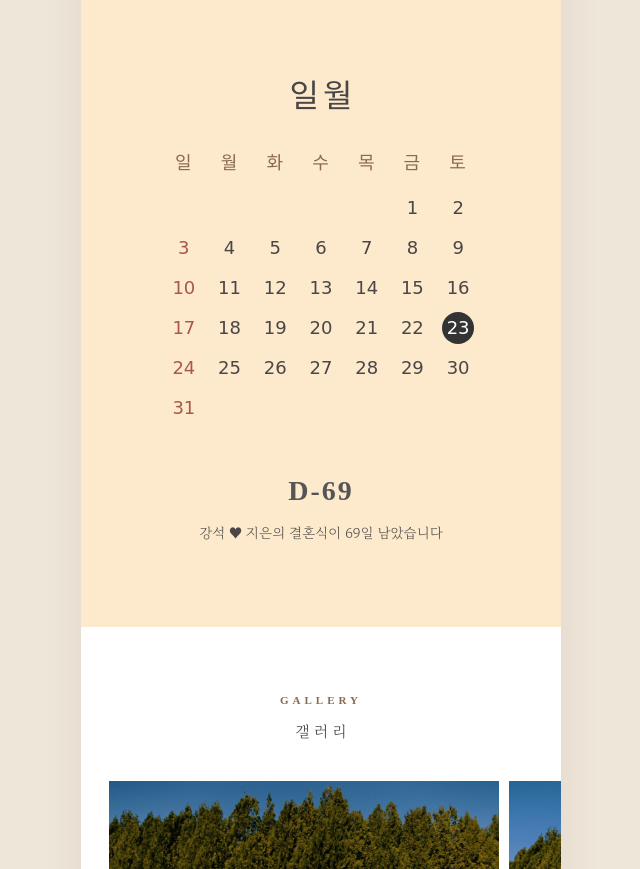
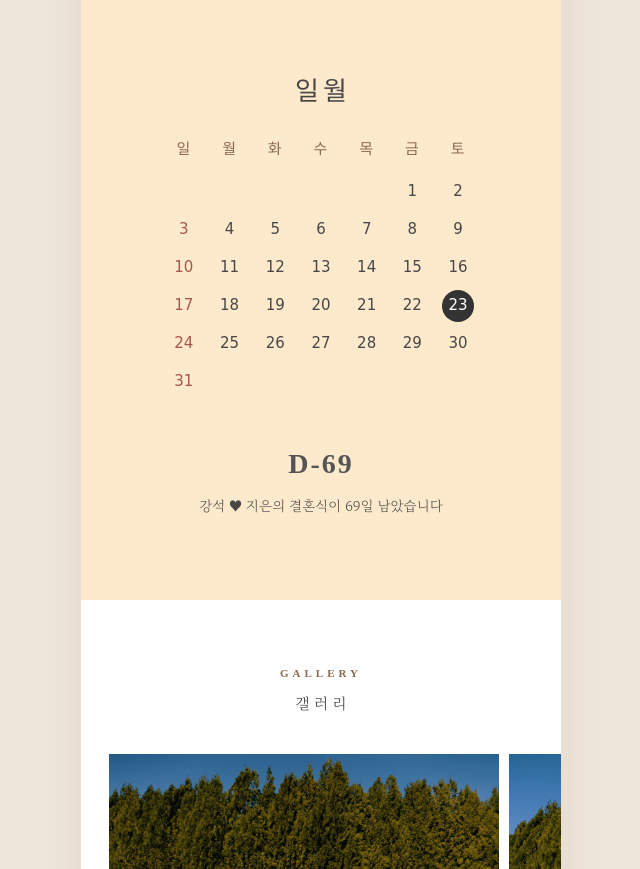
Before and after one commit to dolfino423/wedding, a plain HTML site: page index.html in a window 1280 px wide. Shown: the part 1225-2094 px from the top of the page, without its empty margins (319-959 px from the left). Drawn offline with Linux system fonts and the light colour scheme; a web font is replaced by a local one.

Commit message:
달력 글자 크기 축소 (월 32→26px, 요일·날짜 18→15px)
Co-Authored-By: Claude Fable 5.1 <noreply@anthropic.com>

```diff
--- a/index.html
+++ b/index.html
@@ -117,10 +117,10 @@ h2{margin:0;font-weight:300;font-size:15px;letter-spacing:4px;text-indent:4px}
 .couple{display:flex;justify-content:flex-end;gap:28px;margin-top:28px;padding:0 8px;font-size:14px;font-weight:400}
 .couple small{font-size:10px;font-weight:300;margin-right:6px}
 .calendar{margin:0 auto;max-width:320px;text-align:center}
-.calendar .month{font-family:var(--hand);font-weight:400;font-size:32px;letter-spacing:4px;text-indent:4px;color:var(--text-soft);margin-bottom:18px}
+.calendar .month{font-family:var(--hand);font-weight:400;font-size:26px;letter-spacing:4px;text-indent:4px;color:var(--text-soft);margin-bottom:18px}
 .calendar table{width:100%;border-collapse:collapse;font-size:13px}
-.calendar th{font-family:var(--hand);font-weight:400;font-size:18px;color:var(--brown);padding:6px 0 10px;letter-spacing:1px}
-.calendar td{padding:0;height:40px;font-family:var(--hand);font-size:18px;font-weight:400;color:var(--text-soft)}
+.calendar th{font-family:var(--hand);font-weight:400;font-size:15px;color:var(--brown);padding:6px 0 10px;letter-spacing:1px}
+.calendar td{padding:0;height:38px;font-family:var(--hand);font-size:15px;font-weight:400;color:var(--text-soft)}
 .calendar td span{display:inline-flex;align-items:center;justify-content:center;width:32px;height:32px;border-radius:50%}
 .calendar td.sun{color:#a8584a}
 .calendar td.today span{background:var(--ink);color:var(--white);font-weight:400}
```
